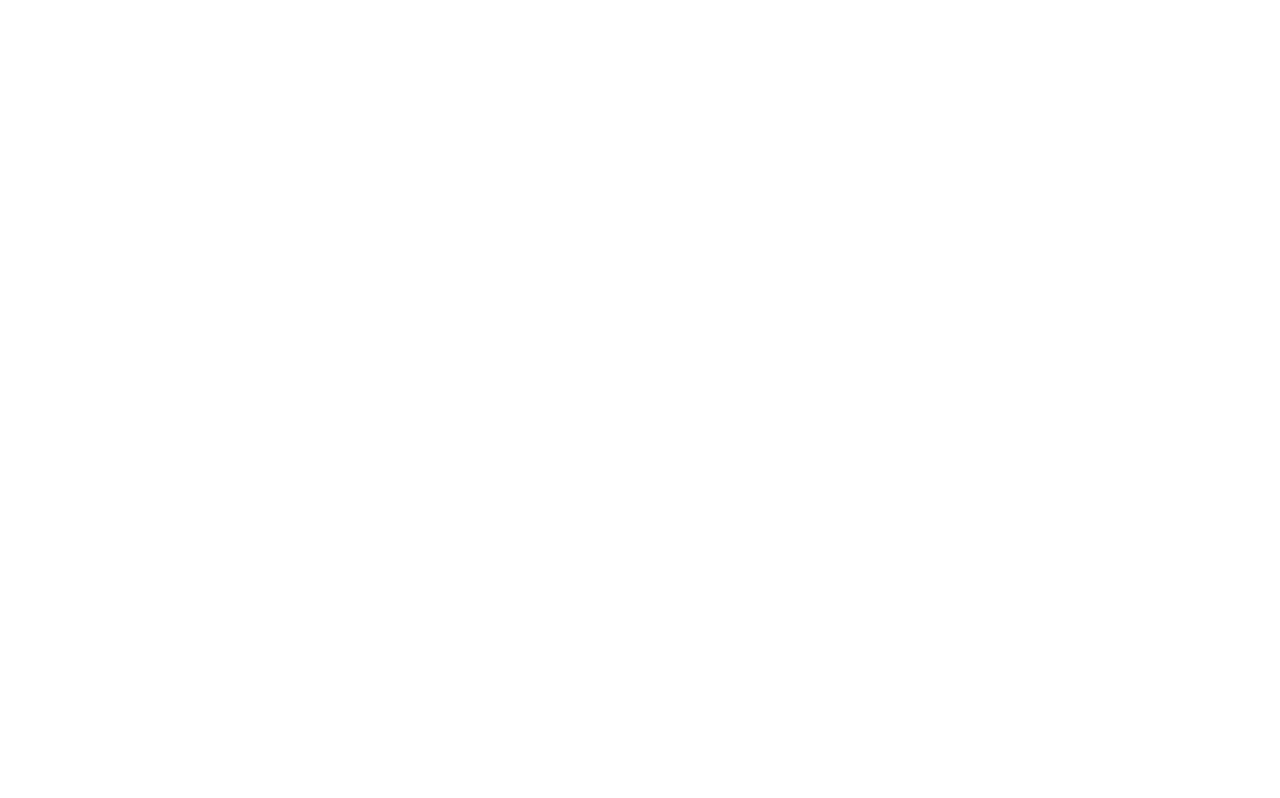
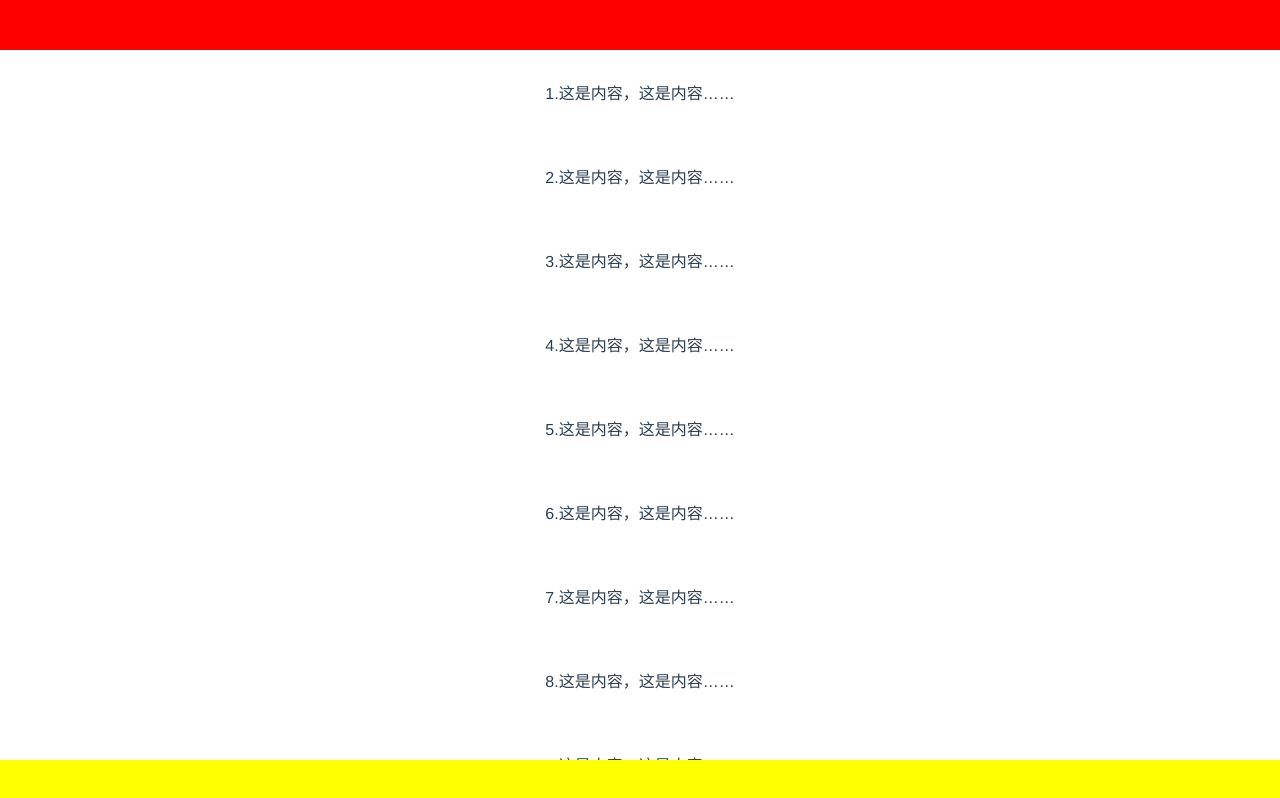
Before and after one commit to lihuichao520/test, a Vue app: page /middle-scroll in a window 1280 px wide. Built offline with nearby package versions, Linux system fonts and the light colour scheme.

Commit message:
feat: 头部底部固定中间滚动

```diff
--- a/src/router/index.js
+++ b/src/router/index.js
@@ -28,6 +28,11 @@
     name: 'dropMenu',
     component: () => import(/* webpackChunkName: "drop-menu" */ '../views/DropMenu/DropMenu.vue'),
   },
+  {
+    path: '/middle-scroll',
+    name: 'middleScroll',
+    component: () => import(/* webpackChunkName: 'middle-scroll' */ '../views/MiddleScroll/MiddleScroll.vue'),
+  },
 ];
 
 const router = new VueRouter({
--- /dev/null
+++ b/src/views/MiddleScroll/MiddleScroll.vue
@@ -0,0 +1,59 @@
+<template>
+  <!-- H5页面头部吸顶，底部吸底，中间自适应滚动布局 -->
+  <!-- 方案一: flex + colunm -->
+  <!-- <div class="middle-scroll">
+    <div class="middle-scroll__header"></div>
+    <div class="middle-scroll__body">
+      <ul>
+        <li>1.这是内容，这是内容……</li>
+        <li>2.这是内容，这是内容……</li>
+        <li>3.这是内容，这是内容……</li>
+        <li>4.这是内容，这是内容……</li>
+        <li>5.这是内容，这是内容……</li>
+        <li>6.这是内容，这是内容……</li>
+        <li>7.这是内容，这是内容……</li>
+        <li>8.这是内容，这是内容……</li>
+        <li>9.这是内容，这是内容……</li>
+      </ul>
+    </div>
+    <div class="middle-scroll__footer"></div>
+  </div> -->
+
+  <!-- 方案二： -->
+  <div class="middle-scroll2">
+    <div class="middle-scroll2__header"></div>
+    <div class="middle-scroll2__body">
+      <ul>
+        <li>1.这是内容，这是内容……</li>
+        <li>2.这是内容，这是内容……</li>
+        <li>3.这是内容，这是内容……</li>
+        <li>4.这是内容，这是内容……</li>
+        <li>5.这是内容，这是内容……</li>
+        <li>6.这是内容，这是内容……</li>
+        <li>7.这是内容，这是内容……</li>
+        <li>8.这是内容，这是内容……</li>
+        <li>9.这是内容，这是内容……</li>
+      </ul>
+    </div>
+    <div class="middle-scroll2__footer"></div>
+  </div>
+</template>
+<script>
+export default {
+  name: 'MiddleScroll',
+};
+</script>
+<style lang="scss" scoped src="./middle-scroll.scss"></style>
+<style>
+html,
+body,
+#app {
+  width: 100%;
+  height: 100%;
+}
+
+* {
+  padding: 0;
+  margin: 0;
+}
+</style>
--- /dev/null
+++ b/src/views/MiddleScroll/middle-scroll.scss
@@ -0,0 +1,73 @@
+.middle-scroll {
+  display: flex;
+  flex-direction: column;
+  width: 100%;
+  height: 100%;
+
+
+  &__header {
+    width: 100%;
+    height: 50px;
+    background-color: red;
+  }
+
+  &__body {
+    flex: 1;
+    width: 100%;
+    overflow-y: scroll;
+    overflow-x: hidden;
+
+    ul > li {
+      padding: 30px 0;
+    }
+  }
+
+  &__footer {
+    width: 100%;
+    height: 40px;
+    background-color: yellow;
+  }
+}
+
+// 方案二
+.middle-scroll2 {
+  position: relative;
+  width: 100%;
+  height: 100%;
+  overflow: hidden;
+
+
+  &__header {
+    position: absolute;
+    top: 0;
+    width: 100%;
+    height: 50px;
+    background-color: red;
+  }
+
+  &__body {
+    position: absolute;
+    top: 50px;
+    bottom: 40px;
+    width: 100%;
+    overflow: hidden;
+
+    ul {
+      height: 100%;
+      overflow-y: auto;
+      overflow-x: hidden;
+    }
+
+    ul > li {
+      padding: 30px 0;
+    }
+  }
+
+  &__footer {
+    position: absolute;
+    bottom: 0;
+    width: 100%;
+    height: 40px;
+    background-color: yellow;
+  }
+}
```
